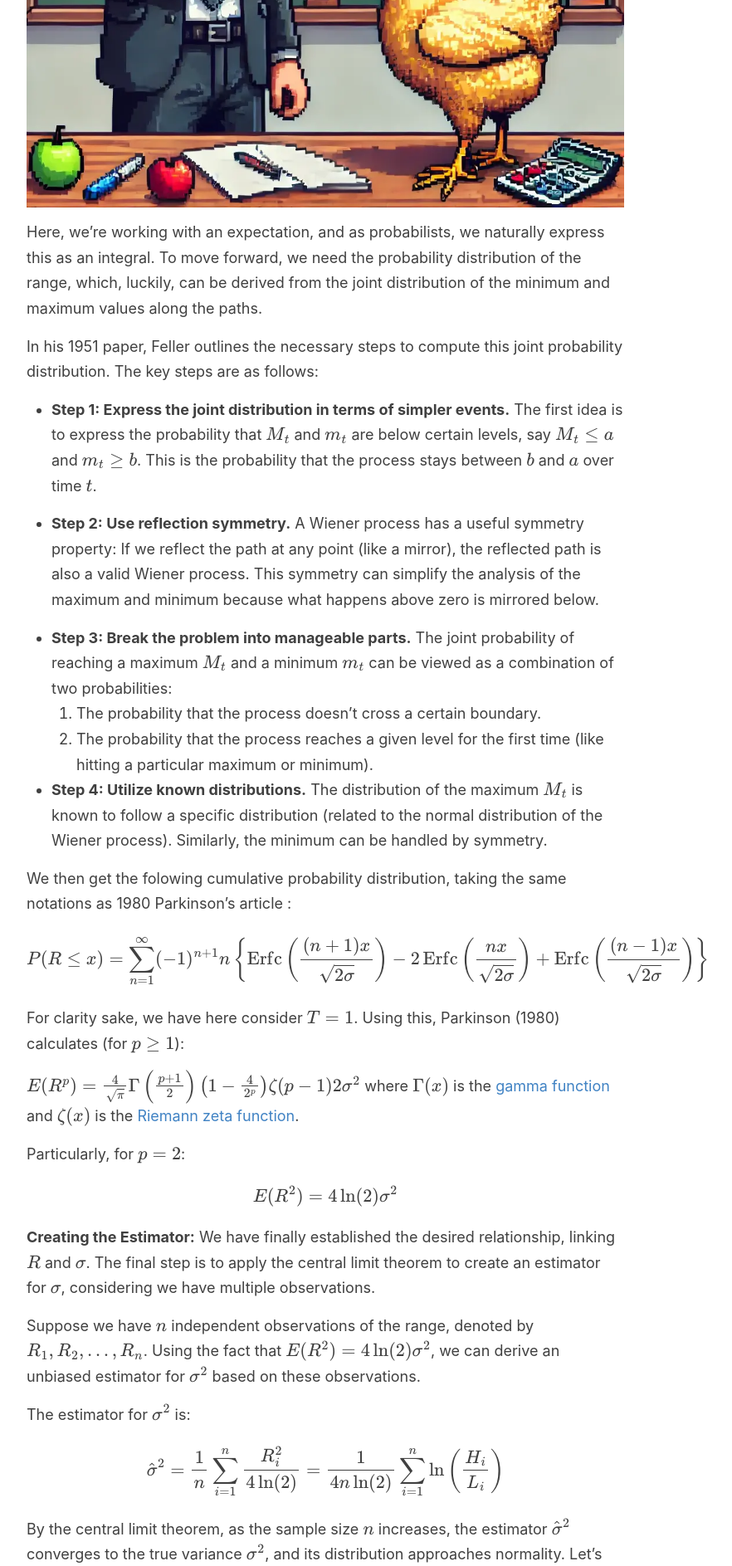
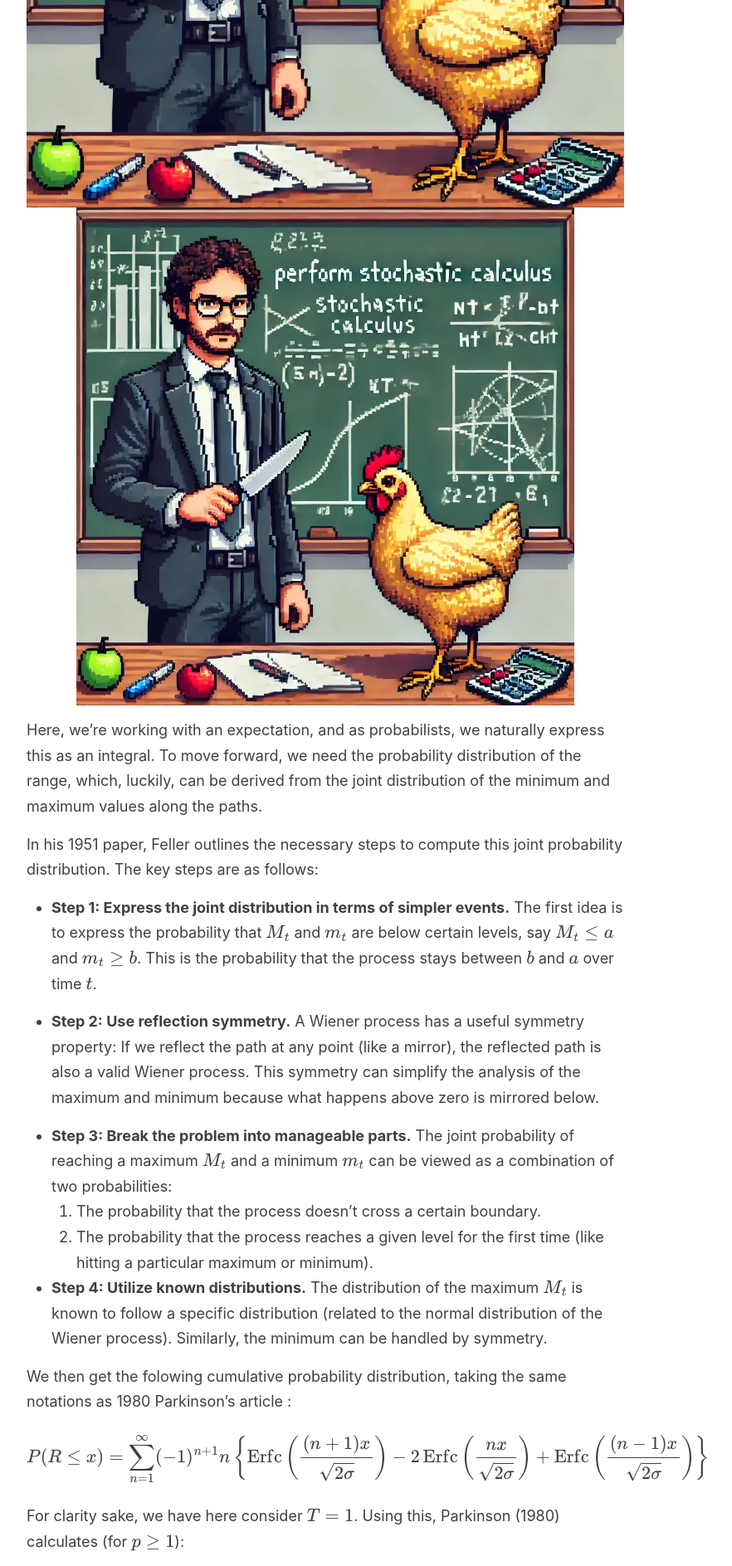
Before and after one commit to Zaltarba/blog, a Jekyll site: the page built from _posts/2024-09-27-BitcoinVolatility-3.md, in a window 1280 px wide. Shown: the part 3248-5135 px from the top of the page at 83% size, without its empty margins (248-1130 px from the left). Built offline with Jekyll 4.4.1, drawn with Linux system fonts in a browser that asks for light colours; formulas are drawn with MathJax 3; comment, search, counter and statistics services are not loaded.

Commit message:
Update 2024-09-27-BitcoinVolatility-3.md

```diff
--- a/_posts/2024-09-27-BitcoinVolatility-3.md
+++ b/_posts/2024-09-27-BitcoinVolatility-3.md
@@ -68,6 +68,7 @@ Now that we have the variable $R$, whose expected value should be related to $ \
 **The Chicken and the Knife:** As a former physics teacher of mine used to say about thermodynamics equations: now you have the knife in your hand, and the chicken is right in front of you. Time to get to work! There's no simple trick to computing $ E\left[ R \right] $ in this case.
 
 ![figure 0](/blog/images/chicken_and_the_knife.webp)
+<img src="/blog/images/chicken_and_the_knife.webp" alt="figure 0" width="600px">
 
 Here, we're working with an expectation, and as probabilists, we naturally express this as an integral. To move forward, we need the probability distribution of the range, which, luckily, can be derived from the joint distribution of the minimum and maximum values along the paths.
 
```
